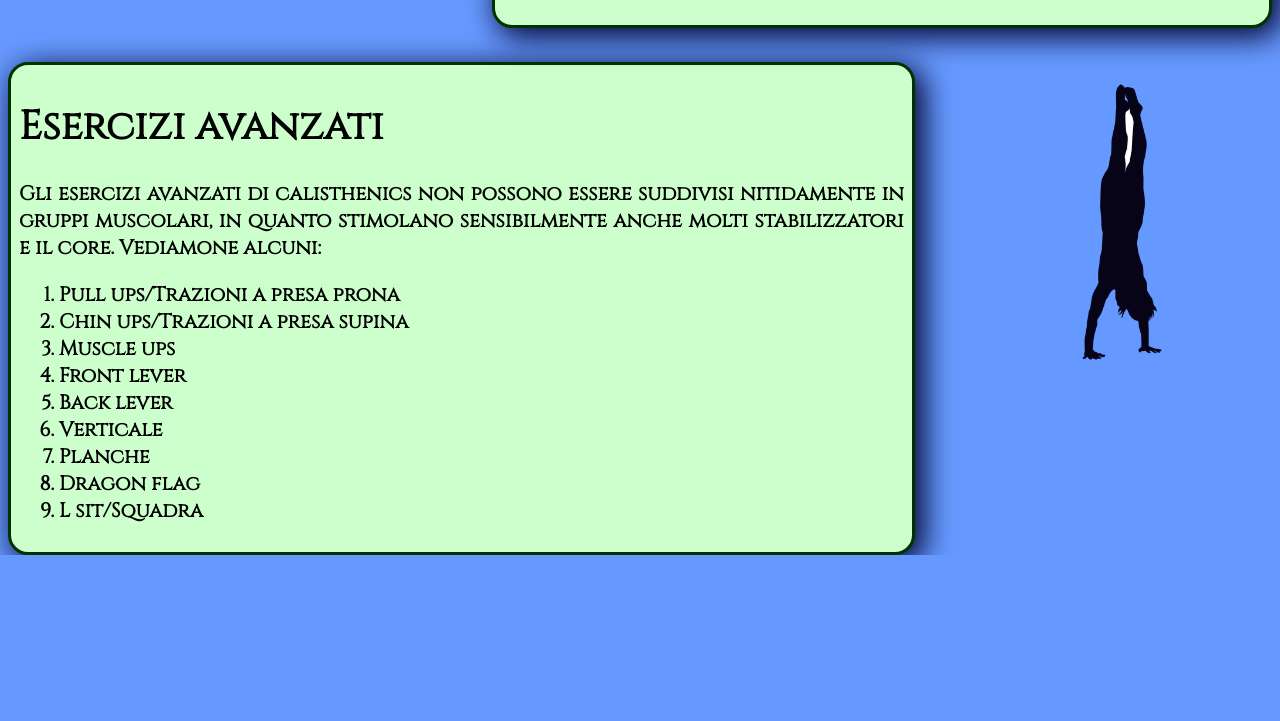
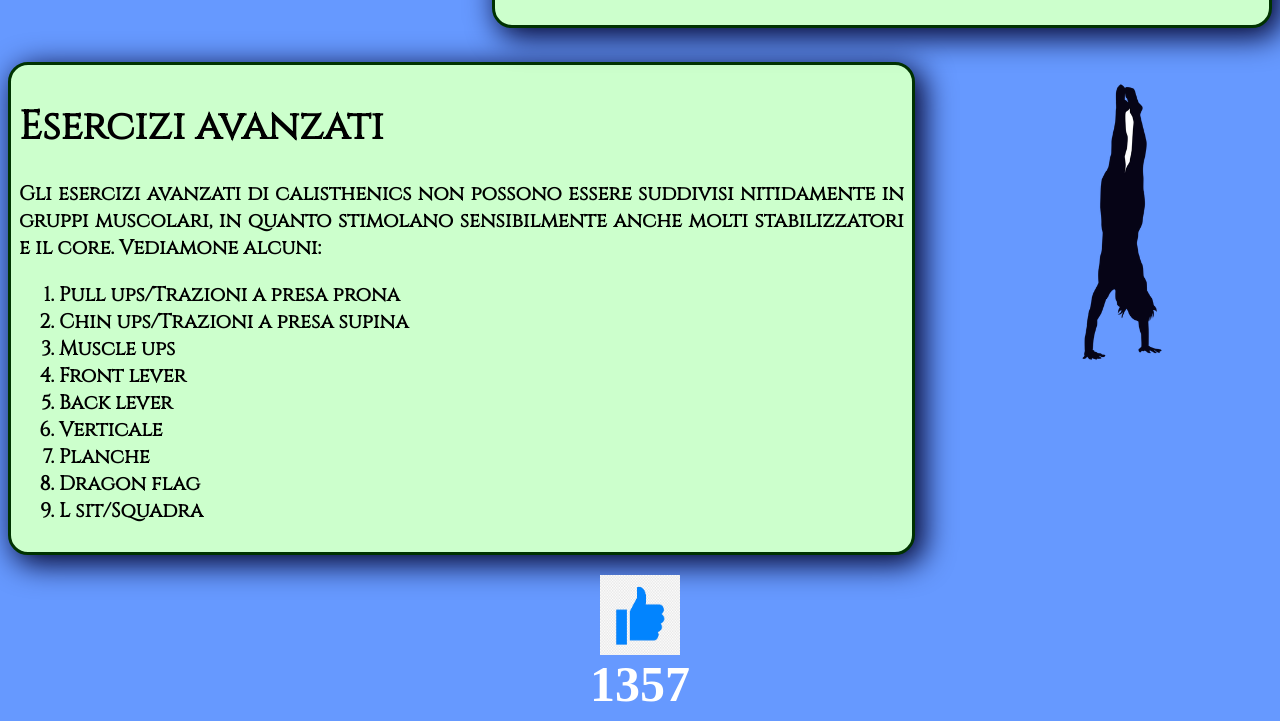
Before and after one commit to FallenKarma/calisthenics, a plain HTML site: page index.html in a window 1280 px wide. Shown: the part 1977-2698 px from the top of the page. Before the commit the page ends 2532 px from the top, so only its background shows below. Drawn offline with Linux system fonts and the light colour scheme.

Commit message:
aggiunte in js funzionanti

```diff
--- a/index.html
+++ b/index.html
@@ -7,15 +7,29 @@
       @import url('https://fonts.googleapis.com/css2?family=Cinzel&family=Shadows+Into+Light&display=swap');
     </style>
     <script type="text/javascript">
-    var count=0;
+    var count=1357;
     function increment () {
-      count++;
-      document.getElementById("count").innerText=count;
+      if (count<1361){
+        count++;
+        document.getElementById("count").innerText=count;
+      }
+      else {
+        if (count==1361){
+          count++;
+          document.getElementById("count").innerText=count;
+          alert("Siamo felici che tu abbia apprezzato\nla pagina!")
+        }
+      }
     }
+
+    function welcome(){
+      alert("Benvenuto/a in questa pagina!\nSe i contenuti saranno stati di tuo\ngradimento clicca like\nfino a 5 volte in fondo\nalla pagina")
+    }
+
     </script>
   </head>
 
-  <body>
+  <body onload="welcome()" >
     <div id="header">
       <span id="titolo"><b>Lo sport del Calisthenics<b></span>
     </div>
@@ -107,7 +121,7 @@
       </div>
       <div id="riga5">
         <div id="verticale"></div>
-        <div id="esercizi_avanzati" class="box">
+        <div id="esercizi_avanzati" class="box" >
           <h1>Esercizi avanzati</h1>
           Gli esercizi avanzati di calisthenics non possono essere suddivisi nitidamente
           in gruppi muscolari, in quanto stimolano sensibilmente anche molti stabilizzatori e il core. Vediamone alcuni:
@@ -125,3 +139,9 @@
         </div>
       </div>
     </div>
+    <footer>
+      <center><img src="like.png" height="80px" width="80px" onclick="increment()">
+      <p id="count">1357</p> </center>
+    </footer>
+  </body>
+</html>
--- a/style.css
+++ b/style.css
@@ -26,7 +26,7 @@ h2
 }
 #container
 {
-
+  height: auto;
 }
 #riga1{
   width:100%;
@@ -46,7 +46,7 @@ h2
 }
 #riga5{
   width:100%;
-  height: 400px;
+  height: auto;
 }
 #titolo
 {
@@ -127,6 +127,14 @@ h2
   height: auto;
 }
 
+
+#count{
+  font-size: 50px;
+  color:white;
+  margin: auto;
+}
+footer{
+  margin-top: 20px;
 }
 .colonna_sinistra{
   float:left;
```
Also changed, not shown: storia.html (+1 -1 lines), style2.css (+4 -0 lines), like.png (added).
